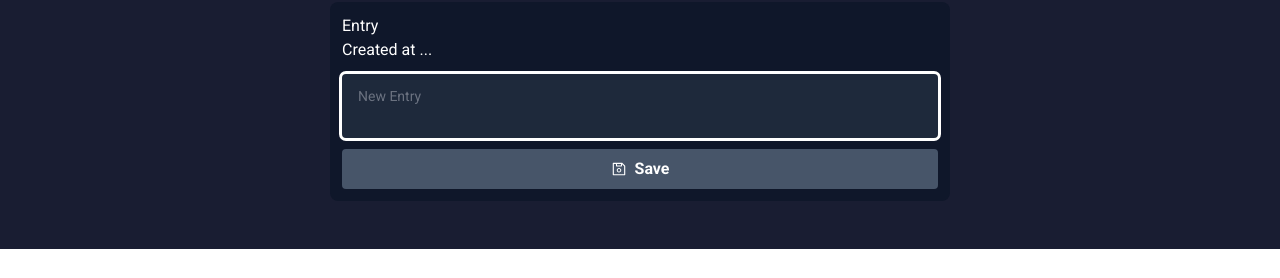
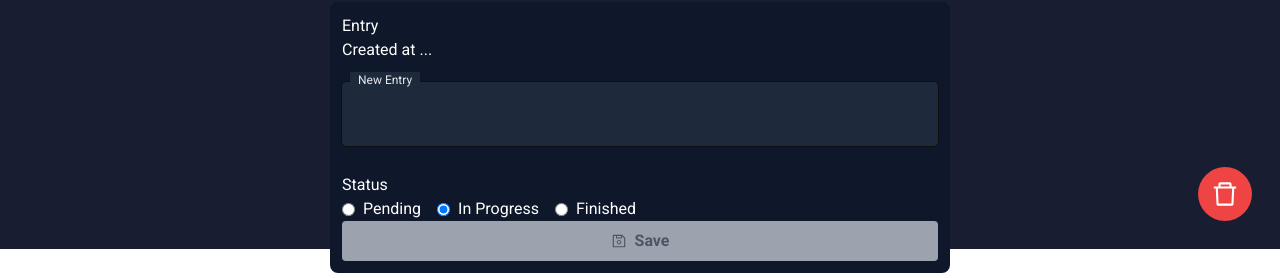
Before and after one commit to Mldamico/open-trello, a Next.js app: page /entries/1 in a window 1280 px wide. Shown: the part 551-829 px from the top of the page. Before the commit the page ends 800 px from the top, so only its background shows below. Built offline with nearby package versions, Linux system fonts and the light colour scheme; no server answers; the database is empty.

Commit message:
TextAreaInput component

```diff
--- a/components/ui/NewEntry.tsx
+++ b/components/ui/NewEntry.tsx
@@ -3,11 +3,11 @@ import { AiOutlineSave } from "react-icons/ai";
 import { IoIosAddCircleOutline } from "react-icons/io";
 import { EntriesContext } from "../../context/entries/EntryContext";
 import { UIContext } from "../../context/ui";
+import { TextAreaInput } from "./TextAreaInput";
 
 export const NewEntry = () => {
   const { addNewEntry } = useContext(EntriesContext);
   const { isAddingEntry, setIsAddingEntry } = useContext(UIContext);
-  const inputRef = useRef<HTMLTextAreaElement | null>(null);
   const [inputValue, setInputValue] = useState("");
   const [touched, setTouched] = useState(false);
 
@@ -24,39 +24,16 @@ export const NewEntry = () => {
     setIsAddingEntry(false);
   };
 
-  const setRef = (element: HTMLTextAreaElement) => {
-    inputRef.current = element;
-    inputRef.current?.focus();
-  };
   return (
     <div className="mt-2 mb-1 px-1">
       {isAddingEntry ? (
         <>
-          <div className="relative my-4">
-            <textarea
-              ref={setRef}
-              value={inputValue}
-              onChange={onTextFieldChanges}
-              id="text"
-              className="peer bg-slate-800 outline w-full my-1 resize-none rounded p-2 placeholder-transparent"
-              placeholder="New Entry"
-              aria-label="New Entry"
-              onBlur={() => setTouched(true)}
-            />
-            <label
-              htmlFor="text"
-              className="absolute bg-slate-800 left-2 -top-1.5 text-gray-200 text-sm
-          peer-placeholder-shown:top-4 peer-placeholder-shown:text-gray-500 transition-all duration-150 peer-focus:-top-1.5 peer-focus:text-xs peer-focus:text-gray-200 peer-placeholder-shown:px-2 "
-            >
-              New Entry
-            </label>
-
-            {inputValue.length === 0 && touched && (
-              <div>
-                <p className="text-sm text-error">Ingrese un valor</p>
-              </div>
-            )}
-          </div>
+          <TextAreaInput
+            inputValue={inputValue}
+            onTextFieldChanges={onTextFieldChanges}
+            setTouched={setTouched}
+            touched={touched}
+          />
 
           <div className="flex justify-between">
             <button
--- /dev/null
+++ b/components/ui/TextAreaInput.tsx
@@ -0,0 +1,48 @@
+import React, { FC, useRef } from "react";
+
+interface Props {
+  inputValue: string;
+  setTouched: (value: React.SetStateAction<boolean>) => void;
+  onTextFieldChanges: (event: React.ChangeEvent<HTMLTextAreaElement>) => void;
+  touched: boolean;
+}
+
+export const TextAreaInput: FC<Props> = ({
+  inputValue,
+  setTouched,
+  onTextFieldChanges,
+  touched,
+}) => {
+  const inputRef = useRef<HTMLTextAreaElement | null>(null);
+  const setRef = (element: HTMLTextAreaElement) => {
+    inputRef.current = element;
+    inputRef.current?.focus();
+  };
+  return (
+    <div className="relative my-4">
+      <textarea
+        ref={setRef}
+        value={inputValue}
+        onChange={onTextFieldChanges}
+        id="text"
+        className="peer bg-slate-800 outline w-full my-1 resize-none rounded p-2 placeholder-transparent"
+        placeholder="New Entry"
+        aria-label="New Entry"
+        onBlur={() => setTouched(true)}
+      />
+      <label
+        htmlFor="text"
+        className="absolute bg-slate-800 left-2 -top-1.5 text-gray-200 text-sm
+          peer-placeholder-shown:top-4 peer-placeholder-shown:text-gray-500 transition-all duration-150 peer-focus:-top-1.5 peer-focus:text-xs peer-focus:text-gray-200 peer-placeholder-shown:px-2 "
+      >
+        New Entry
+      </label>
+
+      {inputValue.length === 0 && touched && (
+        <div>
+          <p className="text-sm text-error">Ingrese un valor</p>
+        </div>
+      )}
+    </div>
+  );
+};
--- a/pages/entries/[id].tsx
+++ b/pages/entries/[id].tsx
@@ -1,7 +1,42 @@
-import React from "react";
+import React, { useMemo, useRef, useState } from "react";
 import { Layout } from "../../components/layouts";
-import { AiOutlineSave } from "react-icons/ai";
+import { AiOutlineSave, AiOutlineDelete } from "react-icons/ai";
+import { Status } from "../../interfaces";
+import { TextAreaInput } from "../../components/ui/TextAreaInput";
+
+const validStatus: Status[] = [
+  Status.PENDING,
+  Status.IN_PROGRESS,
+  Status.FINISHED,
+];
+
 const EntryPage = () => {
+  const [inputValue, setInputValue] = useState("");
+  const [status, setStatus] = useState<Status>(Status.IN_PROGRESS);
+  const [touched, setTouched] = useState(false);
+
+  const isValid = useMemo(
+    () => inputValue.length === 0 && touched,
+    [inputValue, touched]
+  );
+  const onTextFieldChanges = (
+    event: React.ChangeEvent<HTMLTextAreaElement>
+  ) => {
+    setInputValue(event.target.value);
+  };
+
+  const onSave = () => {
+    if (inputValue.length === 0) return;
+    // addNewEntry(inputValue);
+    setInputValue("");
+    setTouched(false);
+    // setIsAddingEntry(false);
+  };
+
+  const onStatusChanged = (event: React.ChangeEvent<HTMLInputElement>) => {
+    setStatus(event.target.value as Status);
+  };
+
   return (
     <Layout>
       <div className="flex justify-center mt-1 bg-slate-900 w-full mx-auto md:w-[70%] lg:w-[50%] rounded-lg">
@@ -10,33 +45,50 @@ const EntryPage = () => {
             <h3>Entry</h3>
             <h5>Created at ...</h5>
           </div>
-          <div className="relative mt-2">
-            <textarea
-              // ref={setRef}
-              // value={inputValue}
-              // onChange={onTextFieldChanges}
-              id="text"
-              className="peer bg-slate-800 outline w-full my-1 resize-none rounded p-2 placeholder-transparent"
-              placeholder="New Entry"
-              aria-label="New Entry"
-              // onBlur={() => setTouched(true)}
-            />
-            <label
-              htmlFor="text"
-              className="absolute bg-slate-800 left-2 -top-1.5 text-gray-200 text-sm
-          peer-placeholder-shown:top-4 peer-placeholder-shown:text-gray-500 transition-all duration-150 peer-focus:-top-1.5 peer-focus:text-xs peer-focus:text-gray-200 peer-placeholder-shown:px-2 "
+          <TextAreaInput
+            inputValue={inputValue}
+            onTextFieldChanges={onTextFieldChanges}
+            setTouched={setTouched}
+            touched={touched}
+          />
+          <div>
+            <label htmlFor="">Status</label>
+            <div className="flex flex-row space-x-4">
+              {validStatus.map((option) => (
+                <div
+                  className="flex justify-center items-center  space-x-2"
+                  key={option}
+                >
+                  <input
+                    id={option}
+                    type="radio"
+                    value={option}
+                    checked={option === status}
+                    onChange={onStatusChanged}
+                  />
+                  <label htmlFor={option}>{option}</label>
+                </div>
+              ))}
+            </div>
+          </div>
+
+          <div>
+            <button
+              className="flex justify-center rounded font-bold py-2 space-x-2 items-center w-full bg-slate-600 hover:bg-slate-300 hover:text-black disabled:bg-gray-400 disabled:text-gray-600"
+              onClick={onSave}
+              disabled={inputValue.length === 0}
             >
-              New Entry
-            </label>
-          </div>
-          <div>
-            <button className="flex justify-center rounded font-bold py-2 space-x-2 items-center w-full bg-slate-600 hover:bg-slate-300 hover:text-black">
               <AiOutlineSave />
               <span>Save</span>
             </button>
           </div>
         </div>
       </div>
+      <div>
+        <button className="fixed text-3xl bottom-7 right-7 bg-red-500 p-3 rounded-full">
+          <AiOutlineDelete />
+        </button>
+      </div>
     </Layout>
   );
 };
```
